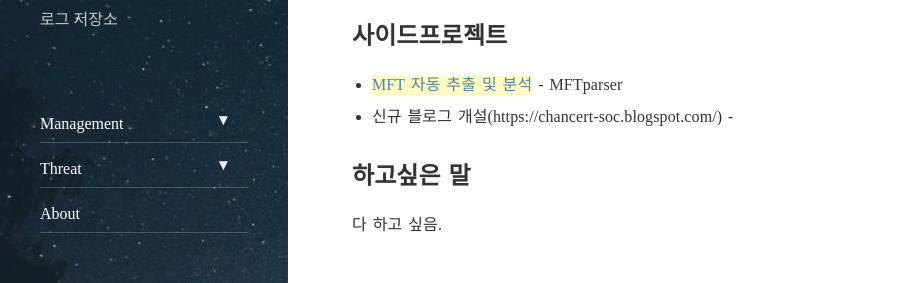
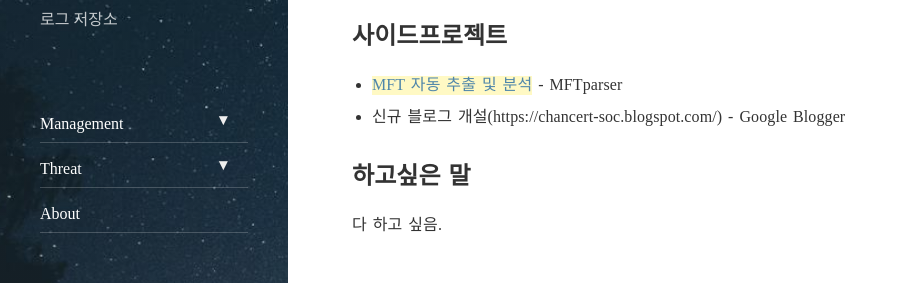
Before and after one commit to chanbin/chanbin.github.io, a Jekyll site: the page built from about.md, in a window 1280 px wide and 900 px high, scrolled down 410 px. Shown: the part 152-435 px from the top of the window, without its empty margins (0-908 px from the left). Built offline with Jekyll 4.4.1, drawn with Linux system fonts in a browser that asks for light colours; nearby versions of some CDN libraries.

Commit message:
Update about.md

```diff
--- a/about.md
+++ b/about.md
@@ -19,7 +19,7 @@ order: 3
 ## 사이드프로젝트
 
 - [MFT 자동 추출 및 분석](https://github.com/chanbin/MFTparser) - MFTparser
-- 신규 블로그 개설(https://chancert-soc.blogspot.com/) -
+- 신규 블로그 개설(https://chancert-soc.blogspot.com/) - Google Blogger
 
 ## 하고싶은 말
 
```
